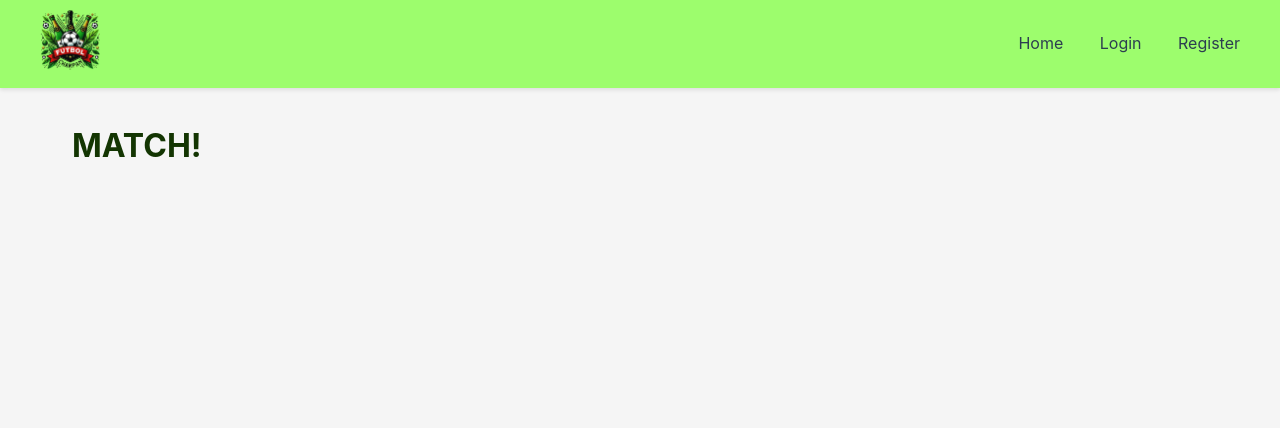
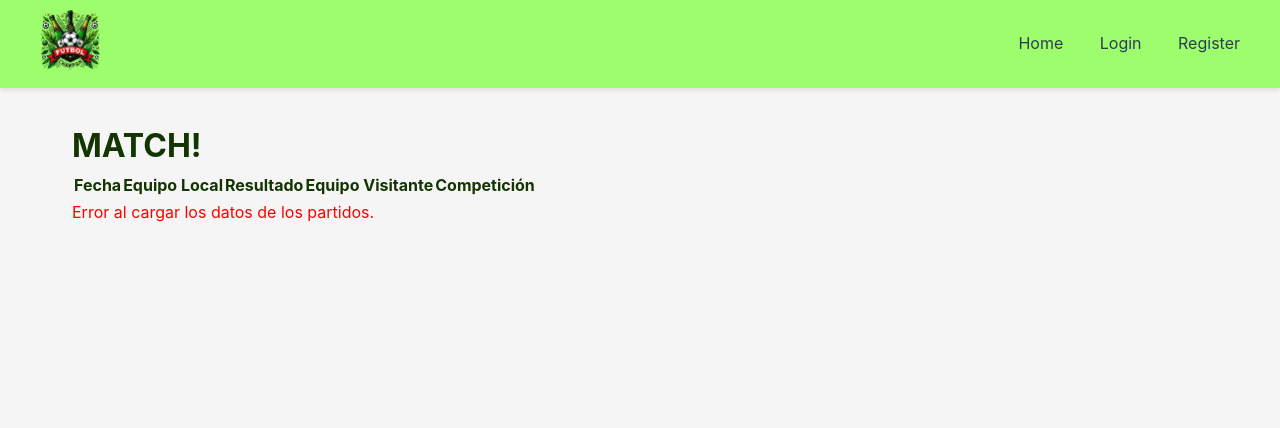
Before and after one commit to marcc28/Practica_PW, a Django app: page /matches/ in a window 1280 px wide. Shown: the top 428 px of the page. Run offline with Django 5.2, Linux system fonts and the light colour scheme; lists and menus that the app fills with data are empty.

Commit message:
match implementation

```diff
--- /dev/null
+++ b/web/static/scripts/matches.js
@@ -0,0 +1,42 @@
+$(document).ready(function () {
+    cargarPartidos();
+});
+
+function cargarPartidos() {
+    $.ajax({
+        url: 'api/matches/',  // Asegúrate de que esta URL coincide con tu ruta Django
+        method: 'GET',
+        success: function (partidos) {
+            $('#mensaje-error').hide();
+            renderizarPartidos(partidos);
+        },
+        error: function () {
+            $('#mensaje-error').show();
+        }
+    });
+}
+
+function renderizarPartidos(partidos) {
+    const $tabla = $('#tabla-matches tbody');
+    $tabla.empty();
+
+    partidos.forEach(partido => {
+        const fecha = new Date(partido.utcDate).toLocaleString('es-ES');
+        const equipoLocal = partido.homeTeam.name;
+        const equipoVisitante = partido.awayTeam.name;
+        const resultado = partido.score.fullTime.home + " - " + partido.score.fullTime.away;
+        const competicion = partido.competition.name;
+
+        const $fila = $(`
+            <tr>
+                <td>${fecha}</td>
+                <td>${equipoLocal}</td>
+                <td>${resultado}</td>
+                <td>${equipoVisitante}</td>
+                <td>${competicion}</td>
+            </tr>
+        `);
+
+        $tabla.append($fila);
+    });
+}
--- a/web/templates/match.html
+++ b/web/templates/match.html
@@ -1,5 +1,21 @@
 {% extends "base.html" %}
+{% load static %}
 {% block content %}
+    <script src="https://code.jquery.com/jquery-3.6.0.min.js"></script>
+    <script src="{% static 'scripts/matches.js' %}"></script>
+
     <h1>MATCH!</h1>
-
+    <table id="tabla-matches">
+        <thead>
+            <tr>
+                <th>Fecha</th>
+                <th>Equipo Local</th>
+                <th>Resultado</th>
+                <th>Equipo Visitante</th>
+                <th>Competición</th>
+            </tr>
+        </thead>
+        <tbody></tbody>
+    </table>
+    <p id="mensaje-error" style="display: none; color: red;">Error al cargar los datos de los partidos.</p>
 {% endblock %}
```
